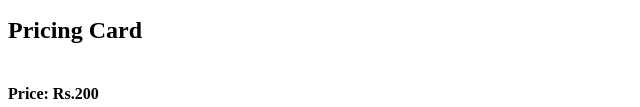
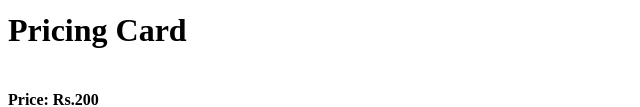
Before and after one commit to acciojob/pricing-card-sayantan174, a website: page main.html in a window 1280 px wide. Shown: the part 201-308 px from the top of the page, without its empty margins (0-640 px from the left). Drawn offline with Linux system fonts and the light colour scheme.

Commit message:
created a submission

```diff
--- a/main.html
+++ b/main.html
@@ -13,7 +13,7 @@
         src="https://images.pexels.com/photos/207962/pexels-photo-207962.jpeg?auto=compress&cs=tinysrgb&dpr=2&h=650&w=940"
         alt=""
       />
-      <h2>Pricing Card</h2>
+      <h1>Pricing Card</h1>
       <h4>Price: Rs.200</h4>
       <p>
         Lorem ipsum, dolor sit amet consectetur adipisicing elit. Omnis, placeat
```
